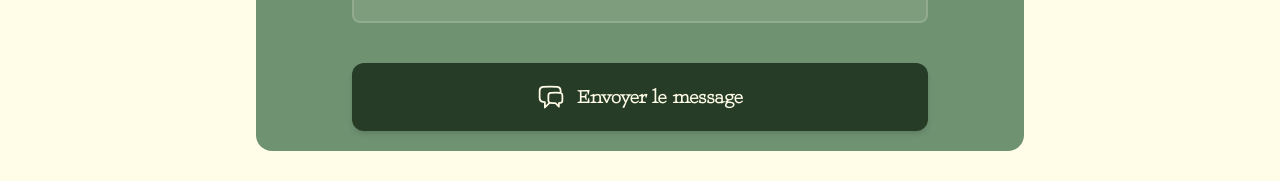
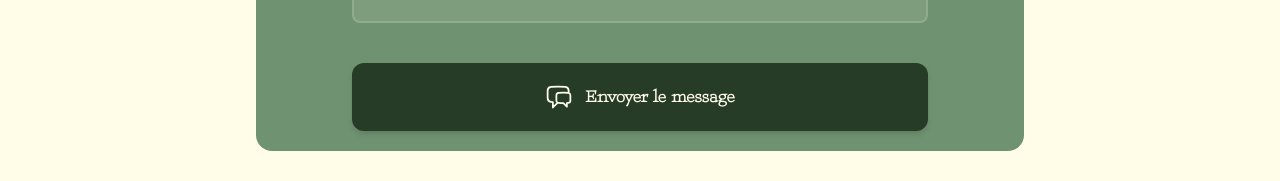
Before and after one commit to Jyok1m/ipseis, a Next.js app: page /contact in a window 1280 px wide. Shown: the part 1285-1466 px from the top of the page. Built offline with nearby package versions, Linux system fonts and the light colour scheme; no server answers.

Commit message:
Update ContactForm.tsx

```diff
--- a/src/components/home/ContactForm.tsx
+++ b/src/components/home/ContactForm.tsx
@@ -309,7 +309,7 @@ export default function ContactForm() {
 								disabled={isLoading}
 								className={clsx(
 									isLoading ? "cursor-not-allowed opacity-70" : "cursor-pointer hover:bg-univers/90 hover:shadow-lg transform hover:scale-105",
-									"w-full rounded-xl bg-univers px-6 py-4 sm:py-5 text-lg sm:text-xl text-support font-bold shadow-md focus-visible:outline focus-visible:outline-2 focus-visible:outline-offset-2 focus-visible:outline-univers transition-all duration-200"
+									"w-full rounded-xl bg-univers px-6 py-4 sm:py-5 sm:text-lg text-support font-bold shadow-md focus-visible:outline focus-visible:outline-2 focus-visible:outline-offset-2 focus-visible:outline-univers transition-all duration-200"
 								)}
 							>
 								<span className="flex justify-center items-center gap-3 text-support">
```
